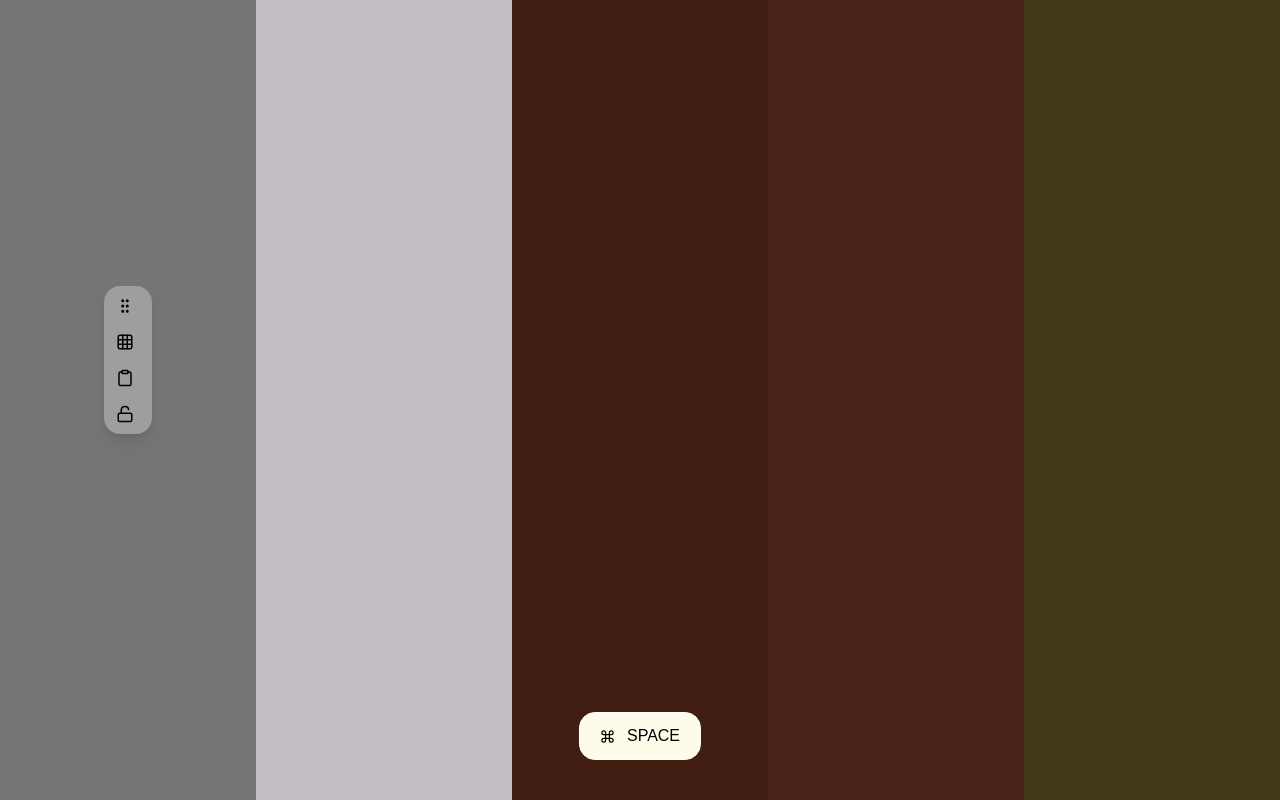
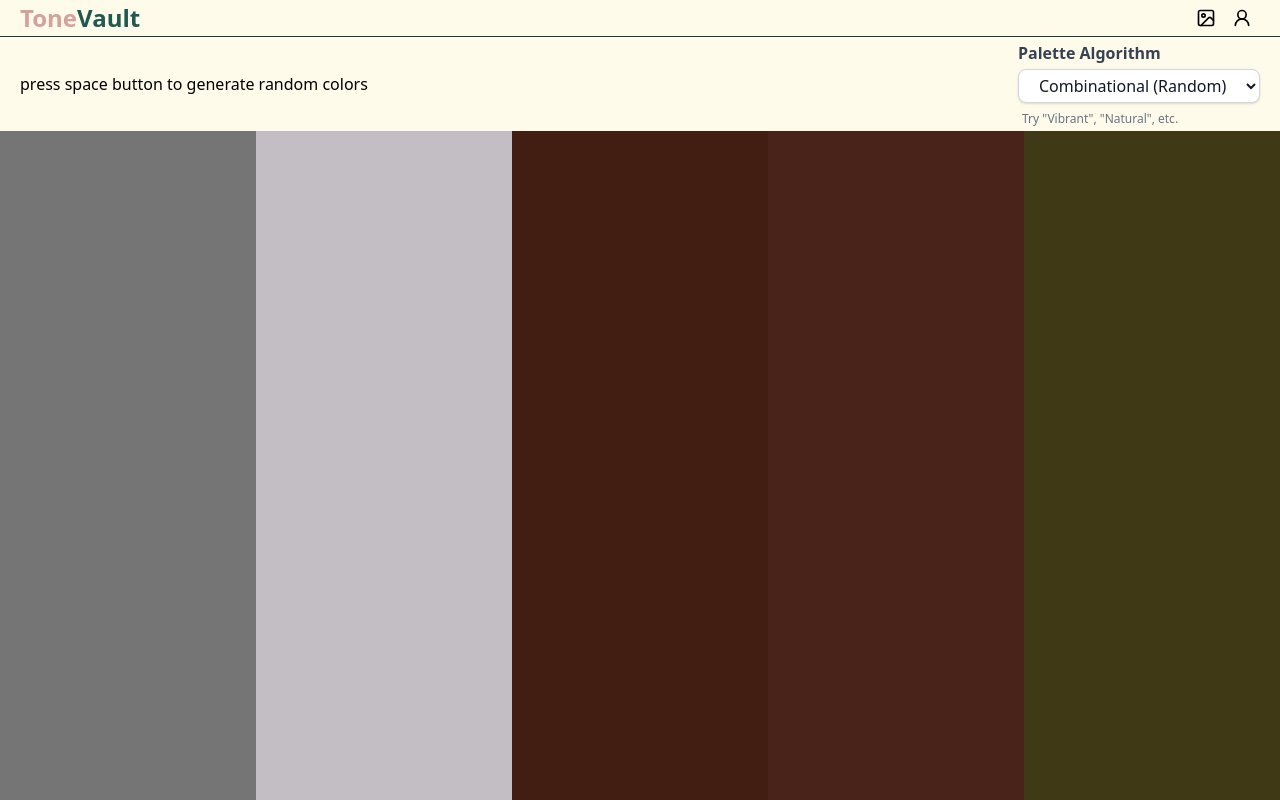
Before and after one commit to senpai60/ColorProject, a React (Vite) app: page / in a window 1280 px wide. Built offline with nearby package versions, Linux system fonts and the light colour scheme.

Commit message:
Add Navbar component and integrate algorithm mode selection; update ColorGenPage and randomColorGenerator for enhanced color generation

```diff
--- a/src/App.jsx
+++ b/src/App.jsx
@@ -1,9 +1,13 @@
+import { useState } from "react";
+import Navbar from "./components/layout/Navbar";
 import ColorGenPage from "./pages/ColorGenPage";
 
 function App() {
+  const [algoMode, setAlgoMode] = useState('combinational')
   return (
-    <main className="w-full h-screen bg-zinc-950 font-sans">
-      <ColorGenPage />
+    <main className="w-full h-screen bg-zinc-950 font-sans flex flex-col">
+      <Navbar setAlgoMode={setAlgoMode}/>
+      <ColorGenPage algoMode={algoMode} />
     </main>
   );
 }
--- a/src/components/layout/ColorPalate.jsx
+++ b/src/components/layout/ColorPalate.jsx
@@ -4,7 +4,7 @@ import { CSS } from "@dnd-kit/utilities";
 import PalateInteractions from "./PalateInteractions";
 import PalateWebContent from "./PalateWebContent";
 
-function ColorPalate({ id, colorObj, updateLock,onUpdateColor, showToast,setRandomColors }) {
+function ColorPalate({ id, colorObj, updateLock,onUpdateColor, showToast,setRandomColors, }) {
   const [showInteraction, setShowInteraction] = useState(false);
   const [lockedColor, setLockedColor] = useState(false);
 
@@ -34,7 +34,7 @@ function ColorPalate({ id, colorObj, updateLock,onUpdateColor, showToast,setRand
       style={style}
       onMouseEnter={() => setShowInteraction(true)}
       onMouseLeave={() => setShowInteraction(false)}
-      className="flex-1 h-full flex items-center justify-center hover:flex-3 transition-[flex] duration-300 ease-in-out"
+      className="flex-1 h-full flex items-center justify-center hover:flex-[1.3] transition-[flex] duration-300 ease-in-out"
     >
       {(showInteraction || isDragging) && (
         <PalateInteractions
--- a/src/components/layout/Navbar.jsx
+++ b/src/components/layout/Navbar.jsx
@@ -1,8 +1,90 @@
+import { Image, User2Icon } from "lucide-react";
 
-function Navbar() {
+const navTopRightBtnItems = [
+  {
+    icons: <Image size={20} />,
+  },
+  {
+    icons: <User2Icon size={20} />,
+  },
+];
+
+function Navbar({ setAlgoMode }) {
+  // Handler to update the algorithm mode when dropdown changes
+  const handleAlgoChange = (e) => {
+    console.log(e.target.value);
+
+    setAlgoMode(e.target.value);
+  };
+
   return (
-    <div>Navbar</div>
-  )
+    <nav className="w-full min-h-30 flex flex-col bg-amber-50 ">
+      <div className="nav-top px-5 w-full h-[50%] flex items-center justify-between border-b border-[#193b39]">
+        <div className="nt-left">
+          <h1 className="text-2xl font-bold text-[#1f5950]">
+            {" "}
+            <span className="text-[#d5a19d]">Tone</span>Vault
+          </h1>
+        </div>
+        <div className="nt-right">
+          {navTopRightBtnItems.map((navLink) => (
+            <button
+              key={navLink.icons}
+              className="p-2 hover:bg-amber-100 rounded-full"
+            >
+              {navLink.icons}
+            </button>
+          ))}
+        </div>
+      </div>
+      <div className="nav-bot flex-1 flex items-center justify-between w-full">
+        <div className="nb-left flex py-2 px-5">
+          <p>press space button to generate random colors</p>
+        </div>
+        <div className="nb-right flex flex-col items-start space-y-2 px-5 py-1">
+          <label
+            htmlFor="gen-algo"
+            className="font-semibold text-gray-700 mb-1"
+          >
+            Palette Algorithm
+          </label>
+
+          {/* Dropdown with onChange handler */}
+          <select
+            id="gen-algo"
+            name="gen-algo"
+            className="
+              w-full
+              max-w-xs
+              border border-gray-300
+              rounded-lg
+              px-4 py-1
+              focus:outline-none
+              focus:ring-2
+              focus:ring-blue-500
+              shadow-sm
+              text-gray-900
+              bg-white
+              transition
+            "
+            defaultValue="combinational"
+            onChange={handleAlgoChange}
+          >
+            <option value="combinational">Combinational (Random)</option>
+            {["pastel", "dark", "vibrant", "natural", "neutral"].map((opt) => (
+              <option key={opt} value={opt}>
+                {opt.charAt(0).toUpperCase() + opt.slice(1)}
+              </option>
+            ))}
+          </select>
+
+          <span className="text-xs text-gray-500 ml-1">
+            Try "Vibrant", "Natural", etc.
+          </span>
+        </div>
+      </div>
+    </nav>
+  );
 }
 
-export default Navbar
+export default Navbar;
--- a/src/index.css
+++ b/src/index.css
@@ -1,16 +1,18 @@
+@import url('https://fonts.googleapis.com/css2?family=Inter:ital,opsz,wght@0,14..32,100..900;1,14..32,100..900&family=JetBrains+Mono:ital,wght@0,100..800;1,100..800&display=swap');
 @import 'tailwindcss';
 
-@import url('https://fonts.googleapis.com/css2?family=JetBrains+Mono:wght@400;500&family=Outfit:wght@300;400;500;600;700&display=swap');
-
 /* 2. Variables define kar le easy use ke liye */
-.font-sans {
-    font-family: 'Outfit', sans-serif;
+body {
+    font-family: "Inter", sans-serif;
+    font-optical-sizing: auto;
 }
 
 .font-mono {
+    font-family: 'JetBrains Mono', monospace;
+}
 
-    font-family: 'JetBrains Mono', monospace;
-    ;
+:root {
+    --test: #d3e9c3;
 }
 
 @keyframes slide-fade {
--- a/src/pages/ColorGenPage.jsx
+++ b/src/pages/ColorGenPage.jsx
@@ -27,7 +27,7 @@ const generatedColors = [
   "rgb(255, 223, 211)",
 ];
 
-function ColorGenPage() {
+function ColorGenPage({ algoMode }) {
   const [randomColors, setRandomColors] = useState([]);
 
   const [toastColor, setToastColor] = useState(null);
@@ -55,12 +55,28 @@ function ColorGenPage() {
   };
 
   useEffect(() => {
+    const handleKeyDown = (e) => {
+      if (e.code === "Space") {
+        setRandomColors((prev) =>
+          prev.map((c) =>
+            c.locked ? c : { ...c, value: randomColorGenerator(algoMode) }
+          )
+        );
+      }
+    };
+
+    window.addEventListener("keydown", handleKeyDown);
+
+    return () => window.removeEventListener("keydown", handleKeyDown);
+  }, [setRandomColors, algoMode]);
+
+  useEffect(() => {
     const fetchRandomColors = () => {
       const colors = [];
       for (let i = 0; i < 5; i++) {
         colors.push({
           id: `palette-${i}-${Date.now()}`,
-          value: randomColorGenerator(),
+          value: randomColorGenerator(algoMode),
           locked: false,
         });
       }
@@ -68,7 +84,7 @@ function ColorGenPage() {
     };
 
     fetchRandomColors();
-  }, []);
+  }, [algoMode]);
 
   const handleColorUpdate = (index, newColor) => {
     setRandomColors((prev) =>
@@ -77,7 +93,7 @@ function ColorGenPage() {
   };
 
   return (
-    <section className="w-full h-full flex overflow-hidden">
+    <section className="w-full flex-1 flex overflow-hidden">
       <DndContext
         sensors={sensors}
         collisionDetection={closestCenter}
@@ -87,11 +103,12 @@ function ColorGenPage() {
           items={randomColors}
           strategy={horizontalListSortingStrategy}
         >
-          {randomColors.map((color,index) => (
+          {randomColors.map((color, index) => (
             <ColorPalate
-            setRandomColors={setRandomColors}
+              algoMode={algoMode}
+              setRandomColors={setRandomColors}
               key={color.id} // Use ID as key, not value
-              id={color.id}  // Pass ID to component
+              id={color.id} // Pass ID to component
               colorObj={color}
               showToast={showToast}
               onUpdateColor={(newColor) => handleColorUpdate(index, newColor)}
@@ -107,7 +124,7 @@ function ColorGenPage() {
         </SortableContext>
       </DndContext>
 
-      <GenerateButton setRandomColors={setRandomColors} />
+      {/* <GenerateButton setRandomColors={setRandomColors} /> */}
 
       {toastColor && (
         <Toast color={toastColor} onClose={() => setToastColor(null)} />
--- a/src/utils/randomColorGenerator.js
+++ b/src/utils/randomColorGenerator.js
@@ -1,31 +1,33 @@
 // PASTEL (soft aesthetic)
 export const pastelColor = () => {
   const h = Math.random() * 360;
-  const s = 30 + Math.random() * 25;   // LOW saturation
-  const l = 70 + Math.random() * 20;   // HIGH light
+  const s = 30 + Math.random() * 25; // LOW saturation
+  const l = 70 + Math.random() * 20; // HIGH light
   return `hsl(${h}, ${s}%, ${l}%)`;
 };
+
 
 //DARK COLORS (deep & aesthetic)
 export const darkColor = () => {
   const h = Math.random() * 360;
-  const s = 40 + Math.random() * 40;  // 40–80%
-  const l = 10 + Math.random() * 20;  // 10–30%
+  const s = 40 + Math.random() * 40; // 40–80%
+  const l = 10 + Math.random() * 20; // 10–30%
   return `hsl(${h}, ${s}%, ${l}%)`;
 };
 // VIBRANT COLORS (tech UI / neon)
 export const vibrantColor = () => {
   const h = Math.random() * 360;
-  const s = 70 + Math.random() * 25;  // 70–95%
-  const l = 45 + Math.random() * 10;  // 45–55%
+  const s = 70 + Math.random() * 25; // 70–95%
+  const l = 45 + Math.random() * 10; // 45–55%
   return `hsl(${h}, ${s}%, ${l}%)`;
 };
+
 
 // MUTED / NATURAL COLORS (earthy)
 export const naturalColor = () => {
   const h = Math.random() * 360;
-  const s = 10 + Math.random() * 20;  // 10–30%
-  const l = 50 + Math.random() * 10;  // 50–60%
+  const s = 10 + Math.random() * 20; // 10–30%
+  const l = 50 + Math.random() * 10; // 50–60%
   return `hsl(${h}, ${s}%, ${l}%)`;
 };
 
@@ -33,21 +35,41 @@ export const naturalColor = () => {
 // TRUE NEUTRAL / GRAY COLORS
 export const neutralColor = () => {
   const h = Math.random() * 360;
-  const s = Math.random() * 5;        // 0–5%
-  const l = 20 + Math.random() * 60;  // 20–80%
+  const s = Math.random() * 5; // 0–5%
+  const l = 20 + Math.random() * 60; // 20–80%
   return `hsl(${h}, ${s}%, ${l}%)`;
 };
 
 
-export const randomColorGenerator = () => {
+/**
+ * Generates a color based on the selected algorithm mode.
+ * @param {string} algoMode - The desired color mode. Can be "pastel", "dark",
+ * "vibrant", "natural", "neutral", or "combinational".
+ */
+export const randomColorGenerator = (algoMode) => {
+  console.log(algoMode);
+
   const modes = ["pastel", "dark", "vibrant", "natural", "neutral"];
-  const mode = modes[Math.floor(Math.random() * modes.length)];
+  let finalMode = algoMode;
 
-  switch (mode) {
-    case "pastel": return pastelColor();
-    case "dark": return darkColor();
-    case "vibrant": return vibrantColor();
-    case "natural": return naturalColor();
-    case "neutral": return neutralColor();
+  // If the mode is "combinational" or an invalid mode is passed, pick a random one.
+  if (algoMode === "combinational" || !modes.includes(algoMode)) {
+    finalMode = modes[Math.floor(Math.random() * modes.length)];
+  }
+
+  switch (finalMode) {
+    case "pastel":
+      return pastelColor();
+    case "dark":
+      return darkColor();
+    case "vibrant":
+      return vibrantColor();
+    case "natural":
+      return naturalColor();
+    case "neutral":
+      return neutralColor();
+    default:
+      // Fallback for any unexpected cases, though the logic above should prevent this.
+      return pastelColor();
   }
 };
```
